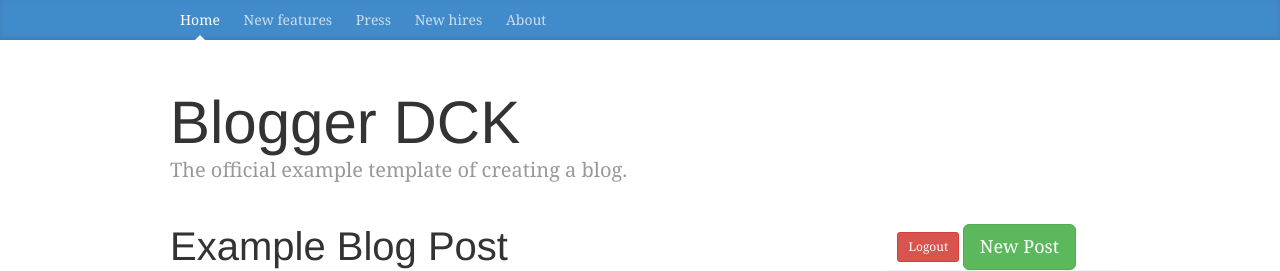
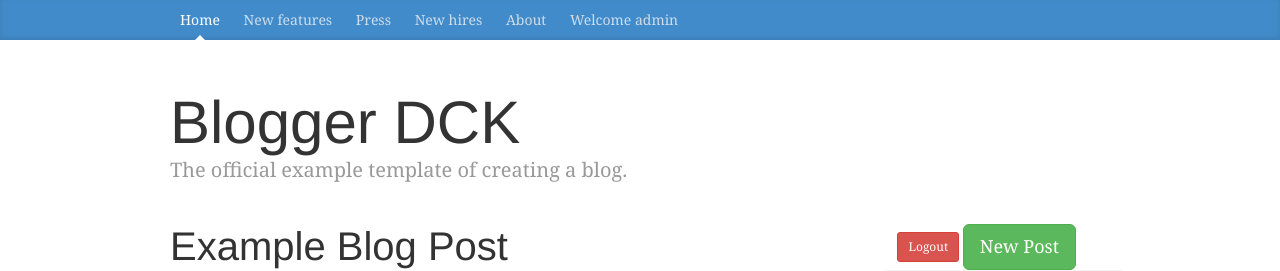
Before and after one commit to dogancankilment/dck-blog, a Django app: page /blog/single_post/1 in a window 1280 px wide. Shown: the top 271 px of the page. Run offline with Django 3.2, Linux system fonts and the light colour scheme; a user stored in the database is signed in; data comes from the database, SQL or seed files in the repository; parts of the project's set-up code (start-up, migrations or seed data) failed here and were passed over; some libraries are stand-ins or nearby versions.

Commit message:
authenticated user showed in simple_post.html file

```diff
--- a/myblog/templates/post/single_post.html
+++ b/myblog/templates/post/single_post.html
@@ -1,4 +1,12 @@
 {% extends "base.html" %}
+
+<!-- showing user_name in menu bar -->
+{% block show_user%}
+{% if request.user.is_authenticated %}
+    <tr>Welcome {{request.user}}</tr>
+{% endif %}
+{% endblock show_user %}
+
 {% block post_content %}
             <div class="well">
                 <p>{{ post.title }} <br>----------</p>
```
